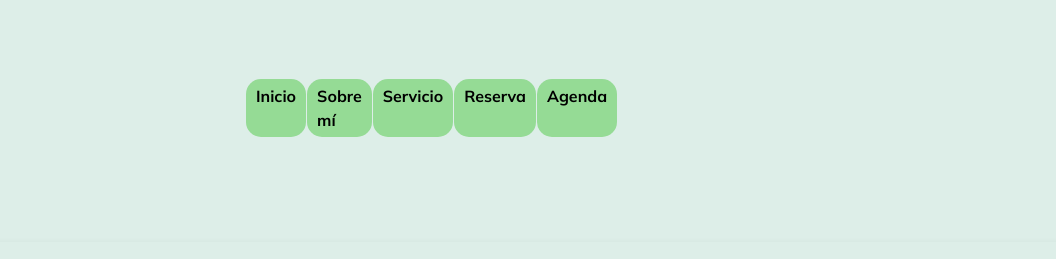
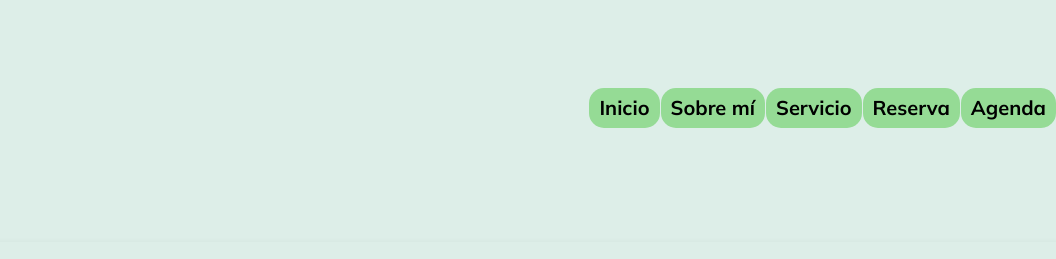
Before and after one commit to leilalewinc/Entrega_3_mas_vida_nutricion, a website: page Paginas/agenda.html in a window 1280 px wide. Shown: the top 259 px of the page, 224-1280 px from the left. Drawn offline with nearby package versions, Linux system fonts and the light colour scheme.

Commit message:
Correcion de indexacion de CSS

```diff
--- a/Paginas/agenda.html
+++ b/Paginas/agenda.html
@@ -9,7 +9,7 @@
     <link href="https://cdn.jsdelivr.net/npm/bootstrap@5.3.3/dist/css/bootstrap.min.css" rel="stylesheet"
           integrity="sha384-QWTKZyjpPEjISv5WaRU9OFeRpok6YctnYmDr5pNlyT2bRjXh0JMhjY6hW+ALEwIH" crossorigin="anonymous">
 
-    <link rel="stylesheet" href="../css/style.css">
+    <link rel="stylesheet" href="../css/styles_sass.css">
 
     <title>Mas Vida Nutrición INICIO</title>
     <!-- Fonts -->
```
